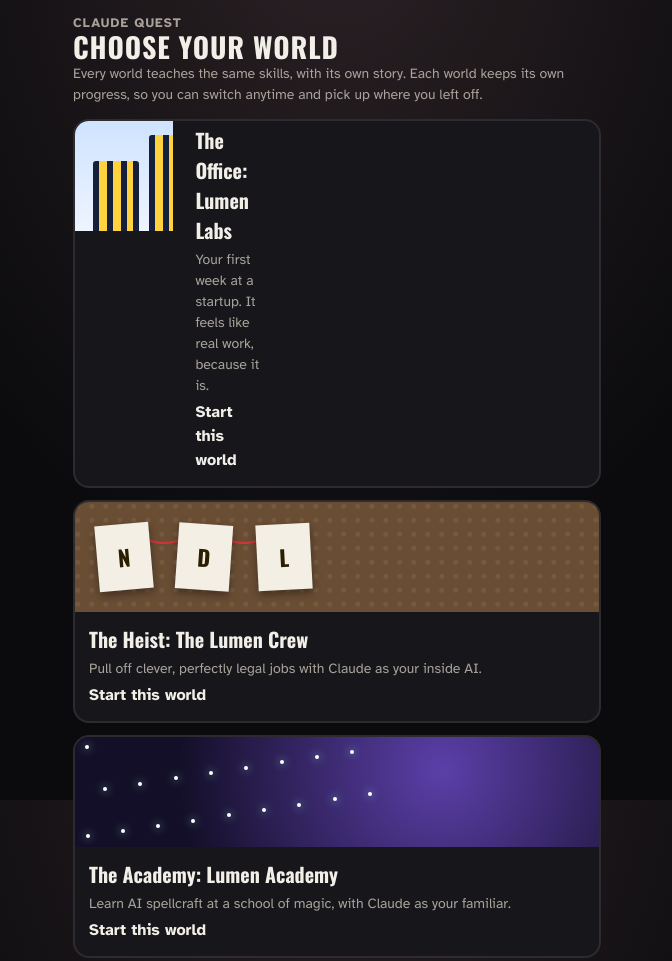
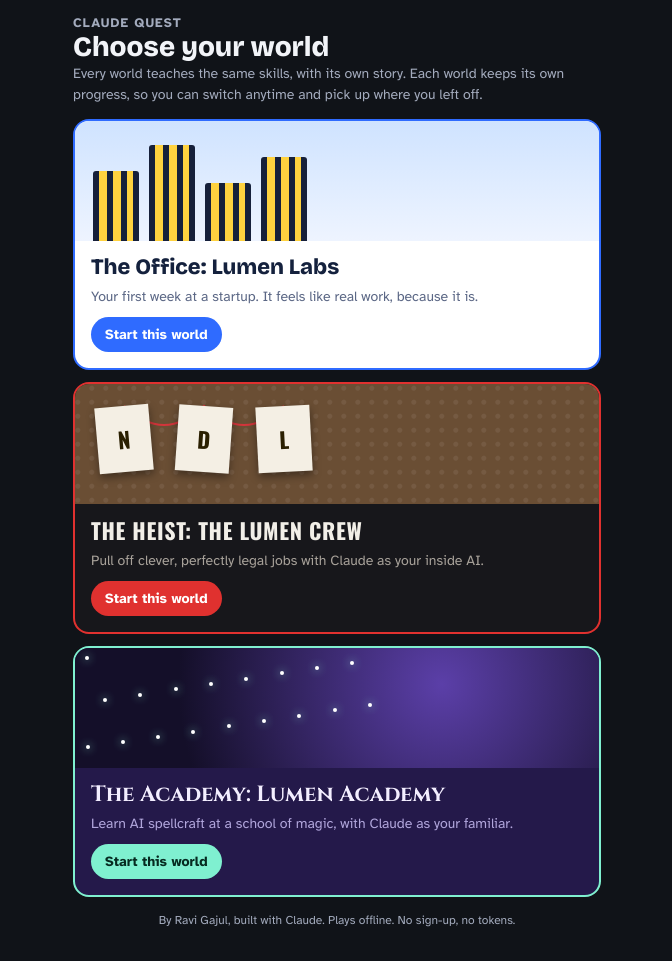
Before and after one commit to ravigajul/claude-quest, a plain HTML site: page index.html in a window 1280 px wide. Shown: the top 961 px of the page, without its empty margins (303-975 px from the left). Drawn offline with nearby package versions, Linux system fonts and the light colour scheme.

Commit message:
Fix world picker layout and give each world card its own style
Co-Authored-By: Claude Opus 5.5 <noreply@anthropic.com>
Claude-Session: https://claude.ai/code/session_012SgbgoZRqvwjrGiWDigfpc

```diff
--- a/index.html
+++ b/index.html
@@ -173,20 +173,33 @@ button:focus-visible{outline:3px solid var(--accent);outline-offset:2px}
 .world .art{height:110px;position:relative;overflow:hidden}
 .world .txt{padding:4px 14px 14px;display:grid;gap:4px}
 .world .txt b{font-family:var(--display);font-size:20px}
-.world.office .art{background:linear-gradient(#cfe3ff,#eef4ff)}
-.world.office .art i{position:absolute;bottom:0;width:46px;background:#16203a;border-radius:3px 3px 0 0;background-image:linear-gradient(90deg,transparent 6px,#ffd23f 6px 14px,transparent 14px 20px,#ffd23f 20px 28px,transparent 28px 34px,#ffd23f 34px 40px,transparent 40px);background-size:100% 16px}
-.world.heist .art{background:#6a4e34 radial-gradient(circle at 20% 30%,rgba(255,255,255,.07) 0 2px,transparent 3px) 0 0/14px 14px}
-.world.heist .art span{position:absolute;top:22px;width:54px;height:66px;background:#f4efe4;box-shadow:0 4px 8px rgba(0,0,0,.4);display:grid;place-items:center;font-family:var(--display);font-weight:800;color:#2a1f00;font-size:22px}
-.world.heist .art svg{position:absolute;inset:0}
+.wo-office .art{background:linear-gradient(#cfe3ff,#eef4ff)}
+.wo-office .art i{position:absolute;bottom:0;width:46px;background:#16203a;border-radius:3px 3px 0 0;background-image:linear-gradient(90deg,transparent 6px,#ffd23f 6px 14px,transparent 14px 20px,#ffd23f 20px 28px,transparent 28px 34px,#ffd23f 34px 40px,transparent 40px);background-size:100% 16px}
+.wo-heist .art{background:#6a4e34 radial-gradient(circle at 20% 30%,rgba(255,255,255,.07) 0 2px,transparent 3px) 0 0/14px 14px}
+.wo-heist .art span{position:absolute;top:22px;width:54px;height:66px;background:#f4efe4;box-shadow:0 4px 8px rgba(0,0,0,.4);display:grid;place-items:center;font-family:var(--display);font-weight:800;color:#2a1f00;font-size:22px}
+.wo-heist .art svg{position:absolute;inset:0}
 [data-skin="wizard"]{--bg:#160f2e;--card:#24194a;--ink:#f3eeff;--muted:#b1a6dc;--line:#3a2d6b;--accent:#7ff0d0;--accent-ink:#062a20;--star:#ffd86b;--good:#7ff0d0;--bad:#ff86a8;--claude:#2f2160;--btn-shadow:#2f8a72;--display:"Cinzel",Georgia,serif;color-scheme:dark}
 [data-skin="wizard"] body{background:radial-gradient(ellipse at 50% -10%,#3a2380,#160f2e 55%) fixed}
 [data-skin="heist"] body,html:not([data-skin]) body{background:radial-gradient(ellipse at 50% -15%,#2c2226,#0b0b0d 55%) fixed}
 [data-skin="heist"] h1,[data-skin="heist"] h2{text-transform:uppercase;letter-spacing:.03em}
 [data-skin="wizard"] h1,[data-skin="wizard"] h2{letter-spacing:.02em}
 [data-skin="office"] .card{box-shadow:0 1px 3px rgba(20,33,61,.06)}
-.world.wizard .art{background:radial-gradient(circle at 70% 30%,#5b3fa8,#140f29 70%)}
-.world.wizard .art b{position:absolute;width:4px;height:4px;border-radius:50%;background:#fff;box-shadow:0 0 8px #8be9d0}
+.wo-wizard .art{background:radial-gradient(circle at 70% 30%,#5b3fa8,#140f29 70%)}
+.wo-wizard .art b{position:absolute;width:4px;height:4px;border-radius:50%;background:#fff;box-shadow:0 0 8px #8be9d0}
 .sky{width:100%;max-width:420px;display:block;margin:0 auto}
+[data-skin="picker"]{--bg:#101318;--card:#1a1e26;--ink:#f2f4f8;--muted:#a3abbd;--line:#2c3240;--accent:#ffffff;--accent-ink:#101318;--display:"Bricolage Grotesque",sans-serif;color-scheme:dark}
+[data-skin="picker"] body{background:#101318}
+.worlds .world{width:100%;display:flex;flex-direction:column;gap:0;border-width:2px;transition:translate .2s,box-shadow .2s}
+.worlds .world:hover{translate:0 -3px}
+.world .art{height:120px;width:100%}
+.world .txt{padding:14px 16px 16px;display:grid;gap:6px;justify-items:start}
+.world .txt b{font-family:var(--display);font-size:22px;line-height:1.15}
+.world .go{display:inline-block;margin-top:4px;padding:7px 14px;border-radius:999px;background:var(--accent);color:var(--accent-ink);font-weight:700;font-size:14px}
+.wo-office{--accent:#2f6bff;--accent-ink:#fff;--muted:#5b6785;--display:"Bricolage Grotesque",sans-serif;background:#ffffff;color:#14213d;border-color:#2f6bff}
+.wo-heist{--accent:#e0312f;--accent-ink:#fff;--muted:#a8a29a;--display:"Oswald",sans-serif;background:#17171b;color:#f2efe8;border-color:#e0312f}
+.wo-heist .txt b{text-transform:uppercase;letter-spacing:.03em}
+.wo-wizard{--accent:#7ff0d0;--accent-ink:#062a20;--muted:#b1a6dc;--display:"Cinzel",Georgia,serif;background:#24194a;color:#f3eeff;border-color:#7ff0d0}
+.world .txt .muted{color:var(--muted)}
 </style>
 </head>
 <body>
@@ -669,16 +682,16 @@ function switchTo(k){
   var sv=(S.saves&&S.saves[k])||{stars:{},cards:{},met:{},bloopers:[]};
   S.stars=sv.stars;S.cards=sv.cards;S.met=sv.met;S.bloopers=sv.bloopers;S.theme=k;S.tab="play";save();applyTheme();home();}
 function themePicker(){
-  clear();var cur=S.theme&&THEMES[S.theme]?S.theme:null;
-  if(cur)app.append(h("button",{class:"link",type:"button",onclick:home,style:"justify-self:start"},"← Back to "+THEMES[cur].tag));
+  clear();document.documentElement.setAttribute("data-skin","picker");var cur=S.theme&&THEMES[S.theme]?S.theme:null;
+  if(cur)app.append(h("button",{class:"link",type:"button",onclick:function(){applyTheme();home();},style:"justify-self:start"},"← Back to "+THEMES[cur].tag));
   app.append(h("div",null,h("h3",null,"Claude Quest"),h("h1",null,cur?"Switch world":"Choose your world"),h("p",{class:"muted"},"Every world teaches the same skills, with its own story. Each world keeps its own progress, so you can switch anytime and pick up where you left off.")));
   var heistArt=function(){var a=h("div",{class:"art"});["N","D","L"].forEach(function(c,i){a.append(h("span",{style:"left:"+(22+i*80)+"px;rotate:"+[-5,4,-3][i]+"deg"},c));});
     a.insertAdjacentHTML("afterbegin",'<svg aria-hidden="true"><path d="M49,22 Q89,60 129,22 Q169,60 209,22" stroke="#d2353b" stroke-width="2" fill="none"/></svg>');return a;};
   var officeArt=function(){var a=h("div",{class:"art"});[[18,70],[74,96],[130,58],[186,84]].forEach(function(b){a.append(h("i",{style:"left:"+b[0]+"px;height:"+b[1]+"px"}));});return a;};
   var wizardArt=function(){var a=h("div",{class:"art"});for(var i=0;i<18;i++)a.append(h("b",{style:"left:"+((i*53)%300+10)+"px;top:"+((i*37)%90+8)+"px"}));return a;};
   app.append(h("div",{class:"worlds"},["office","heist","wizard"].map(function(k){var T=THEMES[k];
-    return h("button",{class:"world "+k,type:"button",onclick:function(){sfx("good");if(k===cur)home();else switchTo(k);}},k==="office"?officeArt():k==="heist"?heistArt():wizardArt(),
-      h("div",{class:"txt"},h("b",null,T.name+": "+T.tag),h("span",{class:"muted"},T.pitch),(function(){var p=progressOf(k);return h("span",{style:"font-weight:700"},k===cur?"Playing now: ★ "+p.stars+", "+p.cards+" cards":p.started?"Continue: ★ "+p.stars+", "+p.cards+" cards":"Start this world");})()));})));
+    return h("button",{class:"world wo-"+k,type:"button",onclick:function(){sfx("good");if(k===cur){applyTheme();home();}else switchTo(k);}},k==="office"?officeArt():k==="heist"?heistArt():wizardArt(),
+      h("div",{class:"txt"},h("b",null,T.name+": "+T.tag),h("span",{class:"muted"},T.pitch),(function(){var p=progressOf(k);return h("span",{class:"go"},k===cur?"Playing now: ★ "+p.stars+", "+p.cards+" cards":p.started?"Continue: ★ "+p.stars+", "+p.cards+" cards":"Start this world");})()));})));
   app.append(h("p",{class:"foot"},"By "+CREATOR.name+", built with Claude. Plays offline. No sign-up, no tokens."));
 }
 
```
